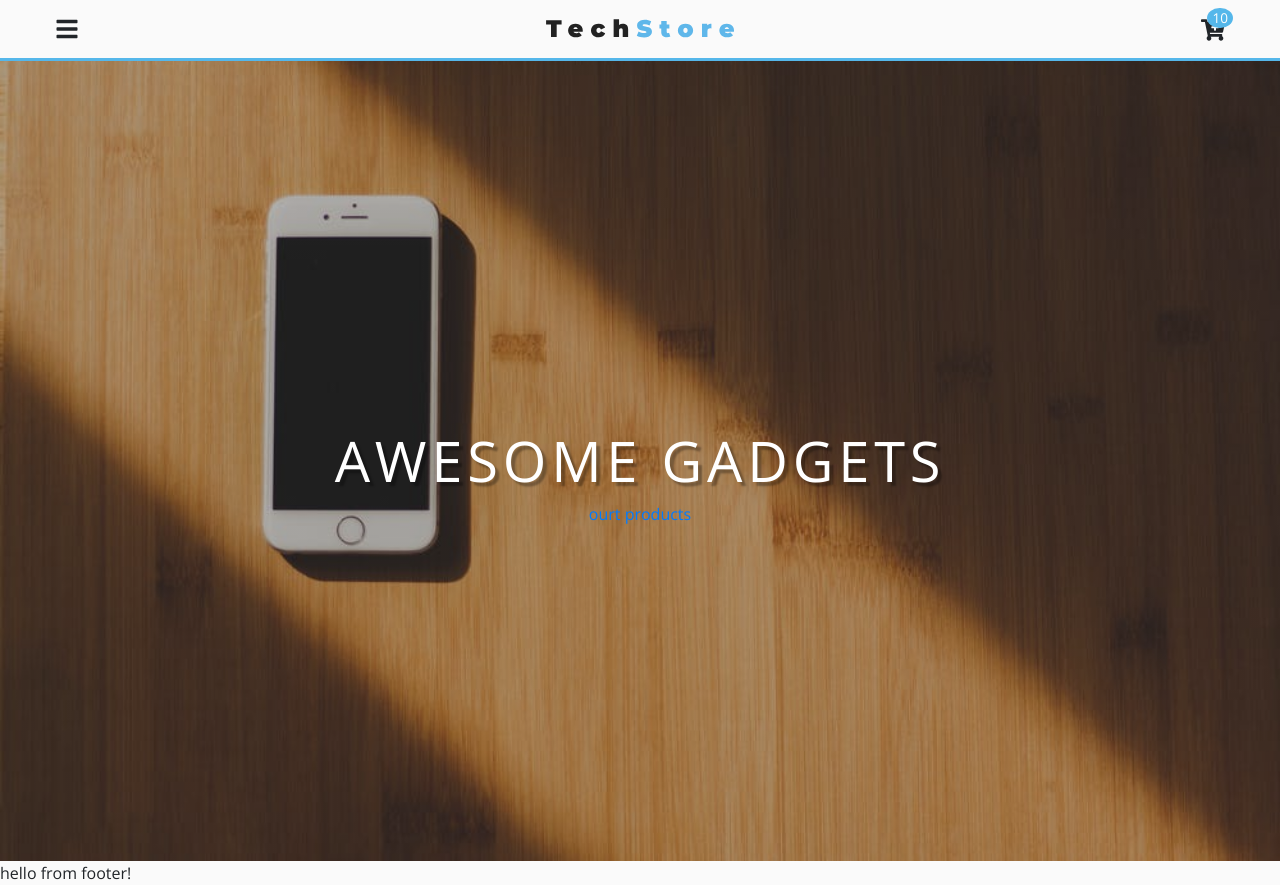
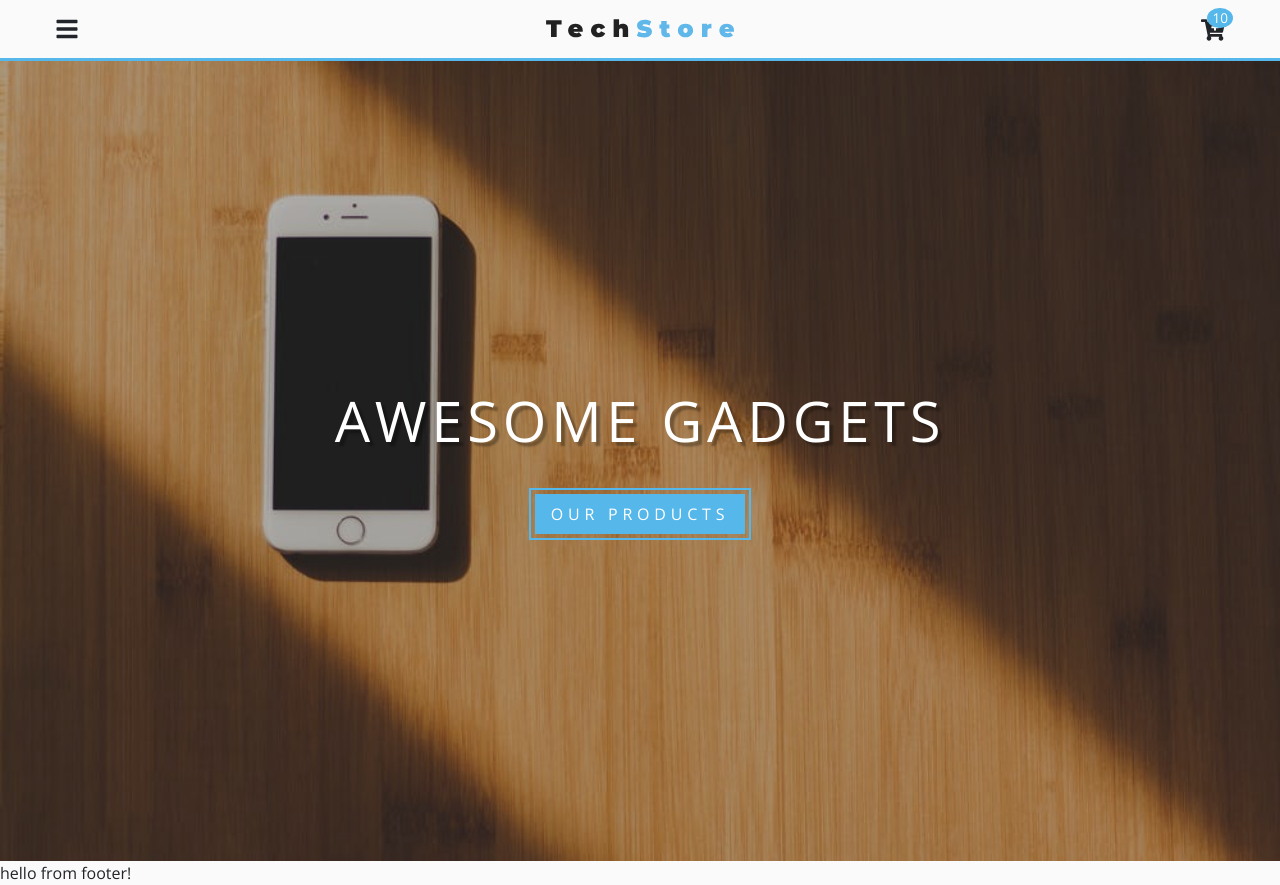
Before and after one commit to haveeru/react-tech-store, a React (Create React App) app: page / in a window 1280 px wide. Built offline with nearby package versions, Linux system fonts and the light colour scheme.

Commit message:
main link class

```diff
--- a/src/App.css
+++ b/src/App.css
@@ -27,3 +27,23 @@ body {
   background: var(--mainGrey) !important;
   color: var(--mainBlack);
 }
+
+.main-link {
+  padding: 0.5rem 1rem;
+  background: var(--primaryColor);
+  color: var(--mainWhite);
+  display: inline-block;
+  text-transform: uppercase;
+  letter-spacing: var(--mainSpacing);
+  outline: 2px solid var(--primaryColor);
+  outline-offset: 4px;
+  border: none;
+  transition: var(--mainTransition);
+}
+
+.main-link:hover {
+  background: var(--darkGrey);
+  text-decoration: none;
+  color: var(--primaryColor);
+  outline-color: var(--darkGrey);
+}
--- a/src/pages/HomePage.js
+++ b/src/pages/HomePage.js
@@ -6,7 +6,10 @@ const HomePage = () => {
     return (
         <>
             <Hero title="awesome gadgets" max="true">
-               <Link to={'/products'}>ourt products</Link>
+               <Link to={'/products'}
+                    className="main-link"
+                    style={{margin: "2rem"}}
+               >our products</Link>
             </Hero>
         </>
     );
```
